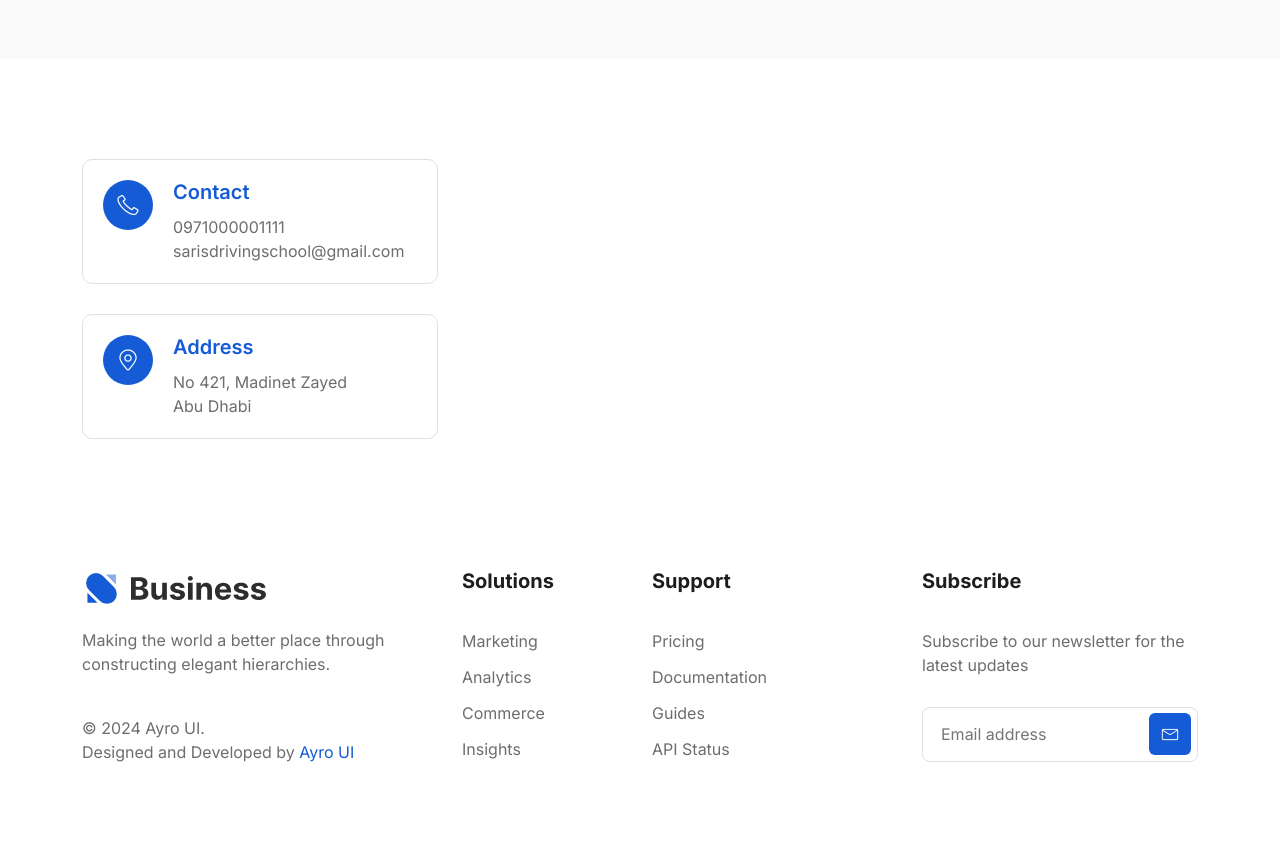
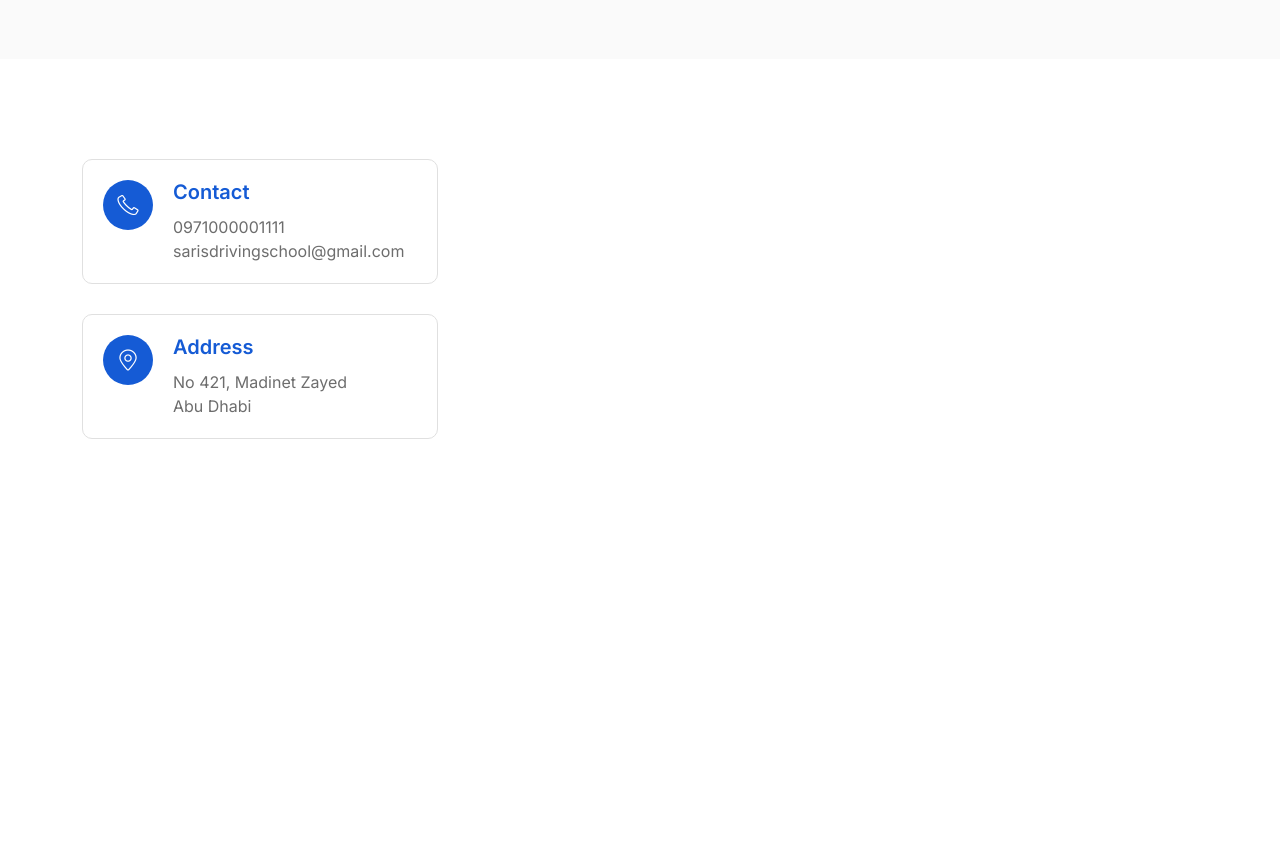
Before and after one commit to safananasir/Sari-s-Driving-Institute, a plain HTML site: page index.html in a window 1280 px wide. Shown: the part 5883-6747 px from the top of the page. After the commit the page ends 6352 px from the top, so only its background shows below. Drawn offline with Linux system fonts and the light colour scheme; a script that the page names is missing.

Commit message:
Update index.html

```diff
--- a/index.html
+++ b/index.html
@@ -748,81 +748,7 @@ Our experienced female driving instructors are not just certified — they’re
 
   <!-- ========================= map-section end ========================= -->
 
-  <!-- Start Footer Area -->
-  <footer class="footer-area footer-eleven">
-    <!-- Start Footer Top -->
-    <div class="footer-top">
-      <div class="container">
-        <div class="inner-content">
-          <div class="row">
-            <div class="col-lg-4 col-md-6 col-12">
-              <!-- Single Widget -->
-              <div class="footer-widget f-about">
-                <div class="logo">
-                  <a href="index.html">
-                    <img src="assets/images/logo.svg" alt="#" class="img-fluid" />
-                  </a>
-                </div>
-                <p>
-                  Making the world a better place through constructing elegant
-                  hierarchies.
-                </p>
-                <p class="copyright-text">
-                  <span>© 2024 Ayro UI.</span>Designed and Developed by
-                  <a href="javascript:void(0)" rel="nofollow"> Ayro UI </a>
-                </p>
-              </div>
-              <!-- End Single Widget -->
-            </div>
-            <div class="col-lg-2 col-md-6 col-12">
-              <!-- Single Widget -->
-              <div class="footer-widget f-link">
-                <h5>Solutions</h5>
-                <ul>
-                  <li><a href="javascript:void(0)">Marketing</a></li>
-                  <li><a href="javascript:void(0)">Analytics</a></li>
-                  <li><a href="javascript:void(0)">Commerce</a></li>
-                  <li><a href="javascript:void(0)">Insights</a></li>
-                </ul>
-              </div>
-              <!-- End Single Widget -->
-            </div>
-            <div class="col-lg-2 col-md-6 col-12">
-              <!-- Single Widget -->
-              <div class="footer-widget f-link">
-                <h5>Support</h5>
-                <ul>
-                  <li><a href="javascript:void(0)">Pricing</a></li>
-                  <li><a href="javascript:void(0)">Documentation</a></li>
-                  <li><a href="javascript:void(0)">Guides</a></li>
-                  <li><a href="javascript:void(0)">API Status</a></li>
-                </ul>
-              </div>
-              <!-- End Single Widget -->
-            </div>
-            <div class="col-lg-4 col-md-6 col-12">
-              <!-- Single Widget -->
-              <div class="footer-widget newsletter">
-                <h5>Subscribe</h5>
-                <p>Subscribe to our newsletter for the latest updates</p>
-                <form action="#" method="get" target="_blank" class="newsletter-form">
-                  <input name="EMAIL" placeholder="Email address" required="required" type="email" />
-                  <div class="button">
-                    <button class="sub-btn">
-                      <i class="lni lni-envelope"></i>
-                    </button>
-                  </div>
-                </form>
-              </div>
-              <!-- End Single Widget -->
-            </div>
-          </div>
-        </div>
-      </div>
-    </div>
-    <!--/ End Footer Top -->
-  </footer>
-  <!--/ End Footer Area -->
+
 
 	<div class="made-in-ayroui mt-4">
 		<a href="https://ayroui.com" target="_blank" rel="nofollow">
```
